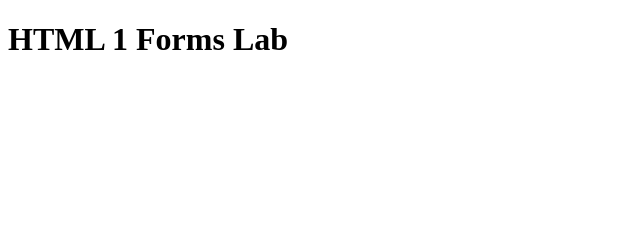
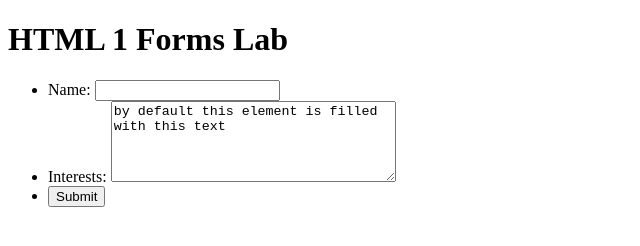
Before and after one commit to Shayonz/shayonz.github.io, a plain HTML site: page lab_6/index.html in a window 1280 px wide. Shown: the whole page, without its empty margins (0-640 px from the left). Drawn offline with Linux system fonts and the light colour scheme.

Commit message:
Completed HTML

```diff
--- a/lab_6/index.html
+++ b/lab_6/index.html
@@ -10,6 +10,24 @@
           <h1>HTML 1 Forms Lab</h1>
         </div>
       </div>
+      <form
+        action="https://nameless-thicket-21836.herokuapp.com/lab"
+        method="post"
+      >
+        <ul>
+          <li>
+            <label for="name"> Name:</label>
+            <input type="text" id="name" maxlength="140" />
+          </li>
+          <li>
+            <label for="interests"> Interests:</label>
+            <textarea type="text" id="interests" rows="5" cols="33">by default this element is filled with this text</textarea>
+          </li>
+          <li class="button">
+            <button type="submit">Submit</button>
+          </li>
+        </ul>
+      </form>
     </div>
   </body>
 </html>
```
